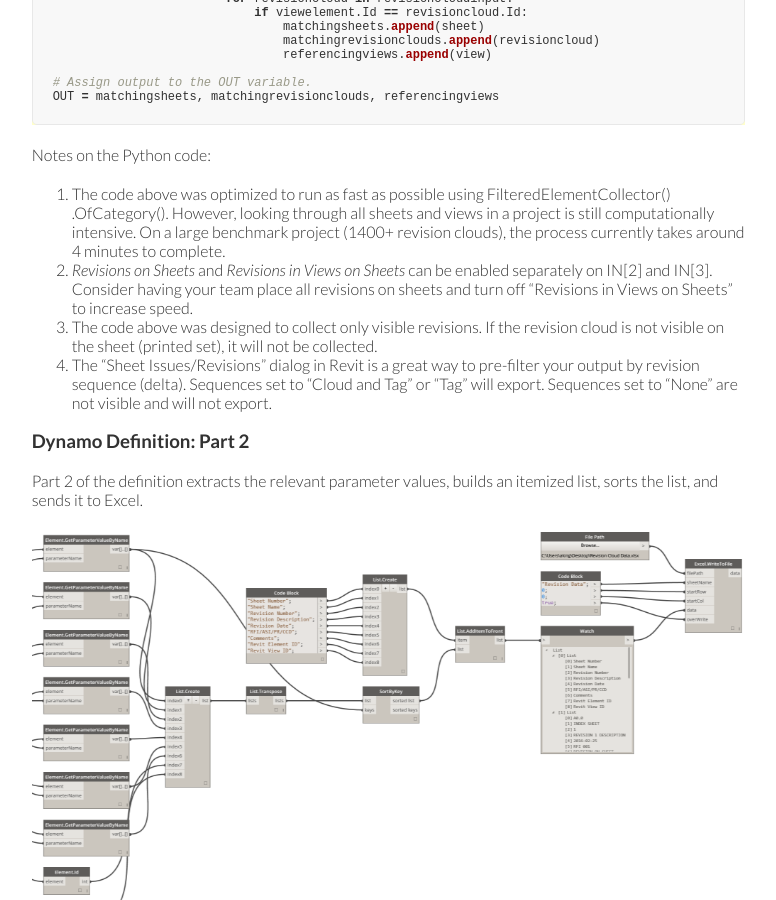
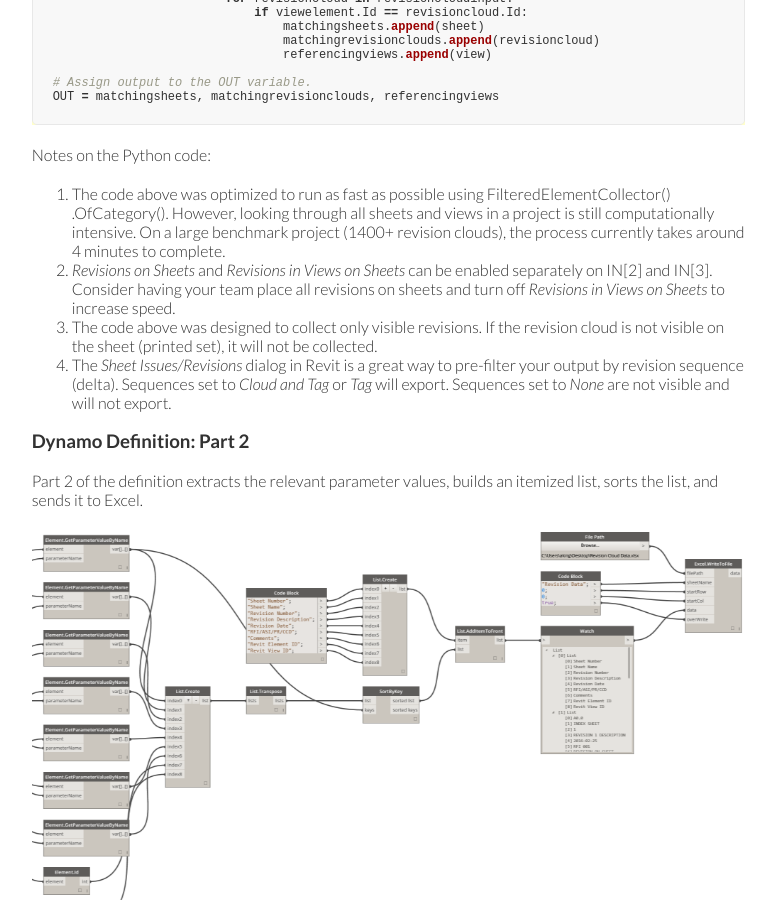
Before and after one commit to andrewkingme/andrewkingme.github.io, a Jekyll site: the page built from _work/Revit-Revision-Cloud-Data-to-Excel-via-Dynamo.md, in a window 1280 px wide and 900 px high, scrolled down 2852 px. Shown: the whole window, without its empty margins (425-1201 px from the left). Built offline with Jekyll 4.4.1, drawn with Linux system fonts in a browser that asks for light colours.

```diff
--- a/_work/Revit-Revision-Cloud-Data-to-Excel-via-Dynamo.md
+++ b/_work/Revit-Revision-Cloud-Data-to-Excel-via-Dynamo.md
@@ -139,9 +139,9 @@ OUT = matchingsheets, matchingrevisionclouds, referencingviews
 Notes on the Python code:
 
 1. The code above was optimized to run as fast as possible using FilteredElementCollector() .OfCategory(). However, looking through all sheets and views in a project is still computationally intensive. On a large benchmark project (1400+ revision clouds), the process currently takes around 4 minutes to complete.
-2. *Revisions on Sheets* and *Revisions in Views on Sheets* can be enabled separately on IN[2] and IN[3]. Consider having your team place all revisions on sheets and turn off "Revisions in Views on Sheets" to increase speed.
+2. *Revisions on Sheets* and *Revisions in Views on Sheets* can be enabled separately on IN[2] and IN[3]. Consider having your team place all revisions on sheets and turn off *Revisions in Views on Sheets* to increase speed.
 3. The code above was designed to collect only visible revisions. If the revision cloud is not visible on the sheet (printed set), it will not be collected.
-4. The "Sheet Issues/Revisions" dialog in Revit is a great way to pre-filter your output by revision sequence (delta). Sequences set to "Cloud and Tag" or "Tag" will export. Sequences set to "None" are not visible and will not export.
+4. The *Sheet Issues/Revisions* dialog in Revit is a great way to pre-filter your output by revision sequence (delta). Sequences set to *Cloud and Tag* or *Tag* will export. Sequences set to *None* are not visible and will not export.
 
 ### Dynamo Definition: Part 2
 
```
